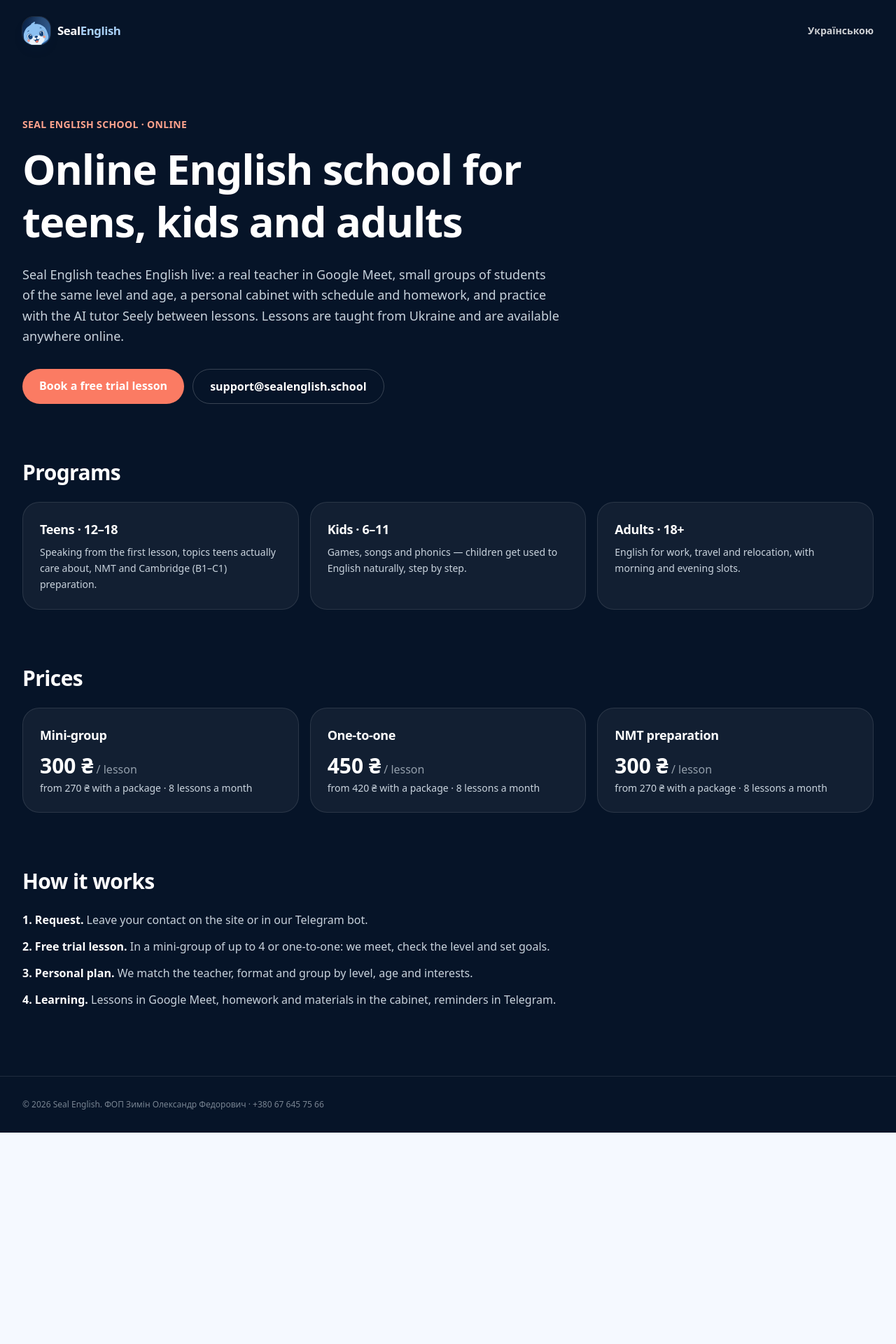
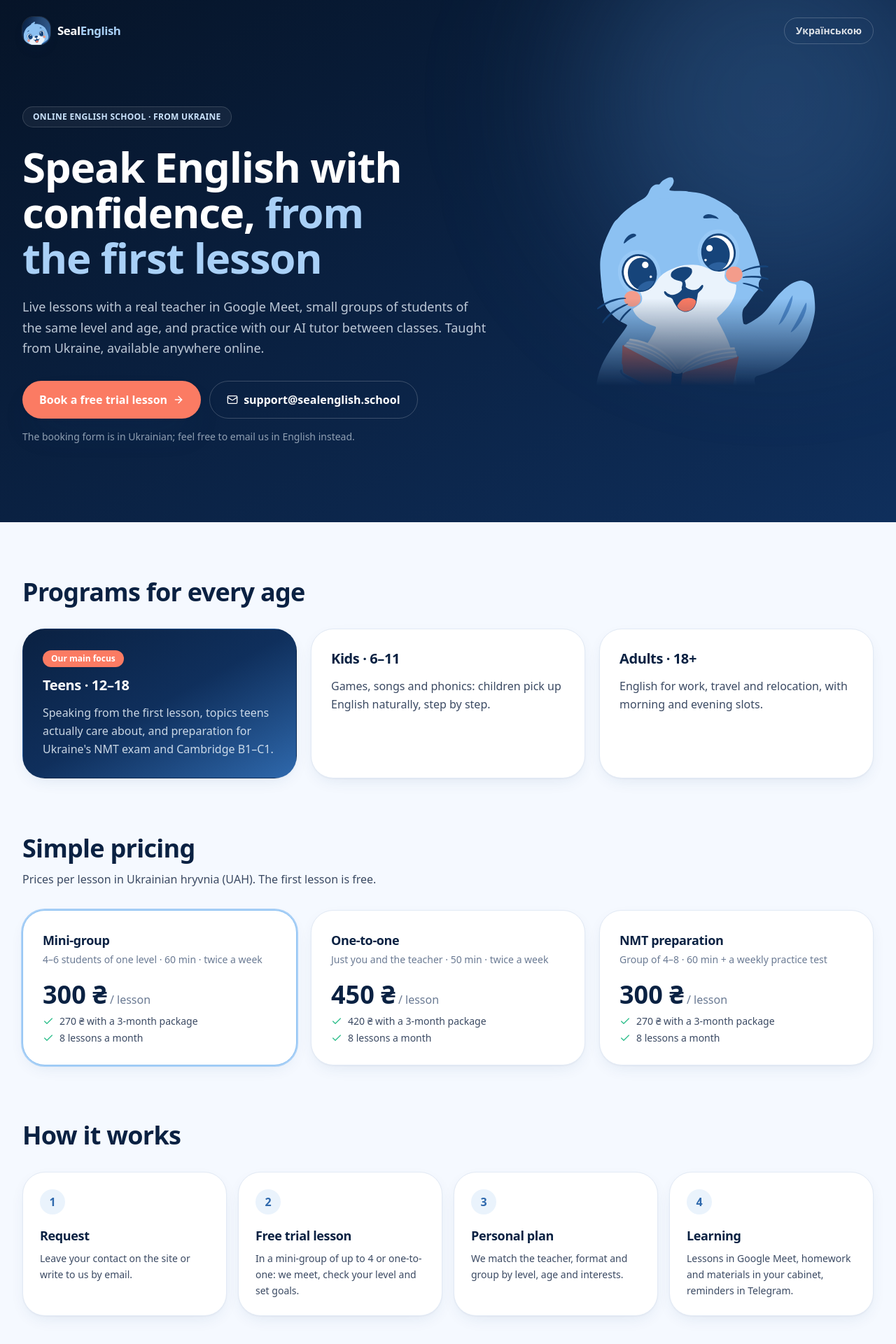
Before and after one commit to ZIm1K/SealEnglish, a Next.js app: page /en in a window 1280 px wide. Shown: the top 1920 px of the page at 70% size. Before the commit the page ends 1618 px from the top, so only its background shows below. Built offline with nearby package versions, Linux system fonts and the light colour scheme.

Commit message:
Redesign English page: hero with mascot, clearer pricing in UAH, steps, FAQ with schema
Co-Authored-By: Claude Opus 5.5 <noreply@anthropic.com>

```diff
--- a/src/app/en/page.tsx
+++ b/src/app/en/page.tsx
@@ -1,11 +1,13 @@
 import type { Metadata } from "next";
 import Link from "next/link";
+import { ArrowRight, Check, Mail } from "lucide-react";
 import { Logo } from "@/components/site/Logo";
+import { Seal } from "@/components/mascot/Seal";
 import { PLANS, SITE } from "@/content/site";
 
-const TITLE = "Seal English — online English school for teens and kids";
+const TITLE = "Seal English — online English school for teens, kids and adults";
 const DESCRIPTION =
-  "Seal English is an online English school from Ukraine for teens 12–18, kids and adults. Live lessons with a teacher in Google Meet, mini-groups of 4–6, homework in a personal cabinet, Telegram reminders. The first lesson is free.";
+  "Seal English is an online English school from Ukraine. Live lessons with a teacher in Google Meet, mini-groups of 4–6 students of the same level, homework and schedule in a personal cabinet, Telegram reminders. The first lesson is free.";
 
 export const metadata: Metadata = {
   title: { absolute: TITLE },
@@ -16,91 +18,169 @@ export const metadata: Metadata = {
 };
 
 const PROGRAMS = [
-  { title: "Teens · 12–18", text: "Speaking from the first lesson, topics teens actually care about, NMT and Cambridge (B1–C1) preparation." },
-  { title: "Kids · 6–11", text: "Games, songs and phonics — children get used to English naturally, step by step." },
+  { title: "Teens · 12–18", badge: "Our main focus", text: "Speaking from the first lesson, topics teens actually care about, and preparation for Ukraine's NMT exam and Cambridge B1–C1." },
+  { title: "Kids · 6–11", text: "Games, songs and phonics: children pick up English naturally, step by step." },
   { title: "Adults · 18+", text: "English for work, travel and relocation, with morning and evening slots." },
 ];
 
 const PLAN_NAMES: Record<string, string> = { group: "Mini-group", solo: "One-to-one", exam: "NMT preparation" };
+const PLAN_FORMATS: Record<string, string> = {
+  group: "4–6 students of one level · 60 min · twice a week",
+  solo: "Just you and the teacher · 50 min · twice a week",
+  exam: "Group of 4–8 · 60 min + a weekly practice test",
+};
+
+const STEPS = [
+  ["Request", "Leave your contact on the site or write to us by email."],
+  ["Free trial lesson", "In a mini-group of up to 4 or one-to-one: we meet, check your level and set goals."],
+  ["Personal plan", "We match the teacher, format and group by level, age and interests."],
+  ["Learning", "Lessons in Google Meet, homework and materials in your cabinet, reminders in Telegram."],
+];
+
+const FAQ = [
+  { q: "Who is Seal English for?", a: "Teens 12–18 are our main focus, but we also teach kids 6–11 and adults. Ukrainian families abroad are welcome: lessons are online and run in Kyiv time, with evening slots that suit most time zones." },
+  { q: "How does the free trial lesson work?", a: "A lesson in Google Meet with a teacher: a short conversation in English, a level check and an introduction to the format. Afterwards you get a recommendation on the programme, with no obligation." },
+  { q: "What language are lessons taught in?", a: "In English from the very first minute, with Ukrainian support for beginners when needed. Our platform and the Telegram bot are in Ukrainian." },
+  { q: "What do I need to start?", a: "A computer or tablet with a camera and headphones, and a stable internet connection. The lesson link appears in your cabinet and comes in Telegram; there is nothing to install." },
+  { q: "How do I pay?", a: "Prices are in Ukrainian hryvnia (UAH). Lessons are paid monthly or as a 3-month package at a lower price per lesson." },
+];
 
 export default function EnglishHome() {
-  const jsonLd = {
+  const jsonLd = [
+    {
       "@context": "https://schema.org",
       "@type": "EducationalOrganization",
       name: SITE.name,
       alternateName: SITE.altNames,
       url: `${SITE.url}/en/`,
+      logo: `${SITE.url}/icon-512.png`,
+      image: `${SITE.url}/og.png`,
       description: DESCRIPTION,
       email: SITE.email,
       areaServed: "UA",
       availableLanguage: ["uk", "en"],
-  };
+    },
+    {
+      "@context": "https://schema.org",
+      "@type": "FAQPage",
+      mainEntity: FAQ.map((f) => ({ "@type": "Question", name: f.q, acceptedAnswer: { "@type": "Answer", text: f.a } })),
+    },
+  ];
+
   return (
-    <div lang="en" className="min-h-screen bg-ocean-950 text-seal-100/85">
-      <header className="container-page flex items-center justify-between py-6">
+    <div lang="en" className="min-h-screen bg-canvas text-ink">
+      <header className="relative overflow-hidden bg-gradient-to-br from-ocean-950 via-ocean-900 to-ocean-800 text-white">
+        <div aria-hidden className="absolute -top-32 -right-24 size-[34rem] rounded-full bg-seal-500/25 blur-[110px]" />
+        <div className="container-page relative flex items-center justify-between py-6">
           <Logo dark />
-        <Link href="/" hrefLang="uk" className="text-sm font-semibold text-white/80 transition hover:text-white">Українською</Link>
+          <Link href="/" hrefLang="uk" className="rounded-full border border-white/20 px-4 py-2 text-sm font-semibold text-white/85 transition hover:bg-white/10 hover:text-white">
+            Українською
+          </Link>
+        </div>
+
+        <div className="container-page relative grid items-center gap-10 pt-10 pb-20 sm:pt-16 sm:pb-28 lg:grid-cols-[1.3fr_1fr]">
+          <div>
+            <span className="inline-flex items-center gap-2 rounded-full border border-white/15 bg-white/5 px-3.5 py-1.5 text-xs font-semibold tracking-wide text-seal-200 uppercase">
+              Online English school · from Ukraine
+            </span>
+            <h1 className="mt-6 text-4xl leading-[1.08] font-bold text-balance sm:text-6xl">
+              Speak English with confidence, <span className="text-seal-300">from the first lesson</span>
+            </h1>
+            <p className="mt-6 max-w-2xl text-lg leading-relaxed text-pretty text-seal-100/80">
+              Live lessons with a real teacher in Google Meet, small groups of students of the same level and age,
+              and practice with our AI tutor between classes. Taught from Ukraine, available anywhere online.
+            </p>
+            <div className="mt-8 flex flex-wrap gap-3">
+              <Link href="/#trial" className="inline-flex items-center gap-2 rounded-full bg-coral-500 px-6 py-3.5 font-semibold text-white shadow-lift transition hover:bg-coral-600">
+                Book a free trial lesson <ArrowRight className="size-4" />
+              </Link>
+              <a href={`mailto:${SITE.email}`} className="inline-flex items-center gap-2 rounded-full border border-white/20 px-6 py-3.5 font-semibold text-white transition hover:bg-white/10">
+                <Mail className="size-4" /> {SITE.email}
+              </a>
+            </div>
+            <p className="mt-4 text-sm text-seal-100/60">The booking form is in Ukrainian; feel free to email us in English instead.</p>
+          </div>
+          <div className="mx-auto w-56 sm:w-72 lg:w-full lg:max-w-sm">
+            <Seal emotion="happy" wave crop="bust" title="Seally, the Seal English mascot" />
+          </div>
+        </div>
       </header>
 
       <main className="container-page pb-24">
-        <section className="max-w-3xl pt-12 sm:pt-20">
-          <p className="text-sm font-semibold tracking-wide text-coral-300 uppercase">Seal English school · online</p>
-          <h1 className="mt-4 text-4xl leading-tight font-bold text-white text-balance sm:text-6xl">
-            Online English school for teens, kids and adults
-          </h1>
-          <p className="mt-6 text-lg leading-relaxed text-pretty">
-            {SITE.name} teaches English live: a real teacher in Google Meet, small groups of students of the same level and age,
-            a personal cabinet with schedule and homework, and practice with the AI tutor Seely between lessons.
-            Lessons are taught from Ukraine and are available anywhere online.
-          </p>
-          <div className="mt-8 flex flex-wrap gap-3">
-            <Link href="/#trial" className="rounded-full bg-coral-500 px-6 py-3 font-semibold text-white transition hover:bg-coral-600">
-              Book a free trial lesson
-            </Link>
-            <a href={`mailto:${SITE.email}`} className="rounded-full border border-white/20 px-6 py-3 font-semibold text-white transition hover:bg-white/10">
-              {SITE.email}
-            </a>
-          </div>
-        </section>
-
-        <section className="mt-20">
-          <h2 className="text-2xl font-bold text-white sm:text-3xl">Programs</h2>
-          <div className="mt-6 grid gap-4 sm:grid-cols-3">
-            {PROGRAMS.map((p) => (
-              <div key={p.title} className="rounded-3xl border border-white/10 bg-white/5 p-6">
-                <h3 className="font-display text-lg font-semibold text-white">{p.title}</h3>
-                <p className="mt-2 text-sm leading-relaxed">{p.text}</p>
-              </div>
+        <section className="pt-20">
+          <h2 className="text-3xl font-bold text-ocean-900 sm:text-4xl">Programs for every age</h2>
+          <div className="mt-8 grid gap-5 sm:grid-cols-3">
+            {PROGRAMS.map((p, i) => (
+              <article key={p.title} className={`rounded-4xl border p-7 shadow-soft ${i === 0 ? "border-transparent bg-gradient-to-br from-ocean-900 via-ocean-800 to-seal-700 text-white" : "border-line bg-white"}`}>
+                {p.badge && <span className="mb-3 inline-block rounded-full bg-coral-500 px-3 py-1 text-xs font-semibold text-white">{p.badge}</span>}
+                <h3 className={`font-display text-xl font-semibold ${i === 0 ? "text-white" : "text-ocean-900"}`}>{p.title}</h3>
+                <p className={`mt-3 leading-relaxed ${i === 0 ? "text-seal-100/85" : "text-ink-soft"}`}>{p.text}</p>
+              </article>
             ))}
           </div>
         </section>
 
-        <section className="mt-20">
-          <h2 className="text-2xl font-bold text-white sm:text-3xl">Prices</h2>
-          <div className="mt-6 grid gap-4 sm:grid-cols-3">
+        <section className="pt-20">
+          <h2 className="text-3xl font-bold text-ocean-900 sm:text-4xl">Simple pricing</h2>
+          <p className="mt-3 text-ink-soft">Prices per lesson in Ukrainian hryvnia (UAH). The first lesson is free.</p>
+          <div className="mt-8 grid gap-5 sm:grid-cols-3">
             {PLANS.map((p) => (
-              <div key={p.id} className="rounded-3xl border border-white/10 bg-white/5 p-6">
-                <h3 className="font-display text-lg font-semibold text-white">{PLAN_NAMES[p.id] ?? p.title}</h3>
-                <p className="mt-3 text-3xl font-bold text-white">{p.monthly} ₴<span className="text-base font-medium text-seal-100/60"> / lesson</span></p>
-                <p className="mt-1 text-sm">from {p.package} ₴ with a package · {p.perMonth} lessons a month</p>
-              </div>
+              <article key={p.id} className={`rounded-4xl border p-7 shadow-soft ${p.highlight ? "border-seal-400 bg-white ring-2 ring-seal-300" : "border-line bg-white"}`}>
+                <h3 className="font-display text-lg font-semibold text-ocean-900">{PLAN_NAMES[p.id] ?? p.title}</h3>
+                <p className="mt-1 text-sm text-mute">{PLAN_FORMATS[p.id]}</p>
+                <p className="mt-5 text-4xl font-bold text-ocean-900">
+                  {p.monthly} ₴<span className="text-base font-medium text-mute"> / lesson</span>
+                </p>
+                <p className="mt-2 flex items-center gap-2 text-sm text-ink-soft">
+                  <Check className="size-4 text-mint-500" /> {p.package} ₴ with a 3-month package
+                </p>
+                <p className="mt-1 flex items-center gap-2 text-sm text-ink-soft">
+                  <Check className="size-4 text-mint-500" /> {p.perMonth} lessons a month
+                </p>
+              </article>
             ))}
           </div>
         </section>
 
-        <section className="mt-20 max-w-3xl">
-          <h2 className="text-2xl font-bold text-white sm:text-3xl">How it works</h2>
-          <ol className="mt-6 grid gap-3 text-base leading-relaxed">
-            <li><b className="text-white">1. Request.</b> Leave your contact on the site or in our Telegram bot.</li>
-            <li><b className="text-white">2. Free trial lesson.</b> In a mini-group of up to 4 or one-to-one: we meet, check the level and set goals.</li>
-            <li><b className="text-white">3. Personal plan.</b> We match the teacher, format and group by level, age and interests.</li>
-            <li><b className="text-white">4. Learning.</b> Lessons in Google Meet, homework and materials in the cabinet, reminders in Telegram.</li>
+        <section className="pt-20">
+          <h2 className="text-3xl font-bold text-ocean-900 sm:text-4xl">How it works</h2>
+          <ol className="mt-8 grid gap-4 sm:grid-cols-2 lg:grid-cols-4">
+            {STEPS.map(([title, text], i) => (
+              <li key={title} className="rounded-4xl border border-line bg-white p-6 shadow-soft">
+                <span className="flex size-9 items-center justify-center rounded-full bg-seal-100 font-display font-bold text-seal-700">{i + 1}</span>
+                <h3 className="mt-4 font-display text-lg font-semibold text-ocean-900">{title}</h3>
+                <p className="mt-2 text-sm leading-relaxed text-ink-soft">{text}</p>
+              </li>
+            ))}
           </ol>
+        </section>
+
+        <section className="max-w-3xl pt-20">
+          <h2 className="text-3xl font-bold text-ocean-900 sm:text-4xl">Questions</h2>
+          <div className="mt-8 grid gap-3">
+            {FAQ.map((f) => (
+              <details key={f.q} className="group rounded-3xl border border-line bg-white p-5 shadow-soft open:ring-1 open:ring-seal-300">
+                <summary className="cursor-pointer list-none font-display font-semibold text-ocean-900 marker:hidden">{f.q}</summary>
+                <p className="mt-3 leading-relaxed text-ink-soft">{f.a}</p>
+              </details>
+            ))}
+          </div>
+        </section>
+
+        <section className="mt-20 overflow-hidden rounded-4xl bg-gradient-to-br from-ocean-900 via-ocean-800 to-seal-700 p-8 text-center text-white sm:p-14">
+          <h2 className="text-3xl font-bold text-balance sm:text-4xl">Try the first lesson for free</h2>
+          <p className="mx-auto mt-3 max-w-xl text-seal-100/80">No obligation: meet the teacher, check your level and see if the format suits you.</p>
+          <Link href="/#trial" className="mt-7 inline-flex items-center gap-2 rounded-full bg-coral-500 px-7 py-3.5 font-semibold text-white transition hover:bg-coral-600">
+            Book a free trial lesson <ArrowRight className="size-4" />
+          </Link>
         </section>
       </main>
 
-      <footer className="container-page border-t border-white/10 py-8 text-xs text-seal-100/50">
-        © {new Date().getFullYear()} {SITE.name}. {SITE.legal.owner} · {SITE.phone}
+      <footer className="bg-ocean-950 py-8 text-xs text-seal-100/60">
+        <div className="container-page flex flex-col justify-between gap-2 sm:flex-row">
+          <span>© {new Date().getFullYear()} {SITE.name}. {SITE.legal.owner}</span>
+          <span>{SITE.phone} · <a href={`mailto:${SITE.email}`} className="hover:text-white">{SITE.email}</a></span>
+        </div>
       </footer>
       <script type="application/ld+json" dangerouslySetInnerHTML={{ __html: JSON.stringify(jsonLd) }} />
     </div>
```
Lines whose indentation alone changed are shown as unchanged.
